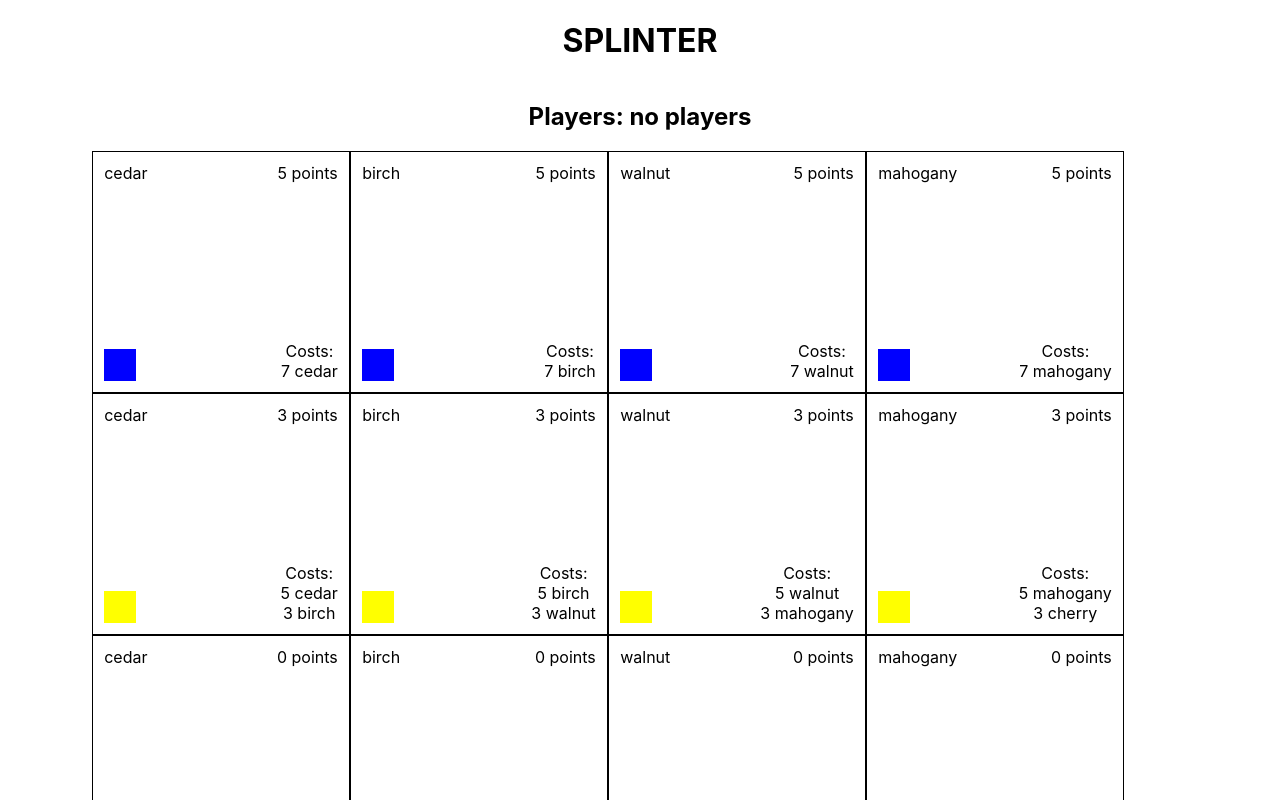
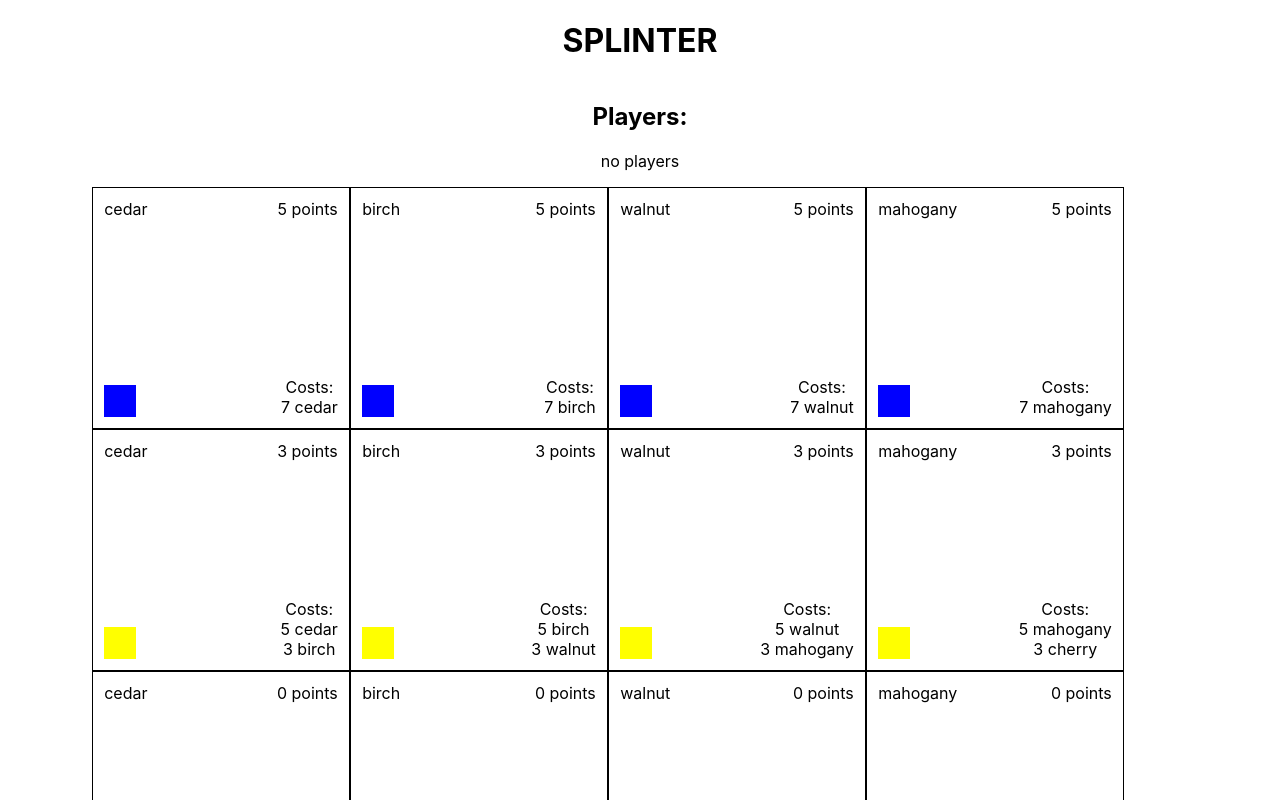
Before and after one commit to innocuous-symmetry/splinter, a React (Create React App) app in the folder client/: page /gameboard in a window 1280 px wide. Shown: the top 800 px of the page. Built offline with nearby package versions, Linux system fonts and the light colour scheme.

Commit message:
key mapping

```diff
--- a/client/package.json
+++ b/client/package.json
@@ -10,6 +10,7 @@
     "react-dom": "^18.0.0",
     "react-router-dom": "^6.2.2",
     "react-scripts": "5.0.0",
+    "uuid": "^8.3.2",
     "web-vitals": "^2.1.4"
   },
   "scripts": {
--- a/client/src/components/Game/GameBoard.js
+++ b/client/src/components/Game/GameBoard.js
@@ -5,6 +5,8 @@ import Card from '../Cards/Card';
 import { TierOneDeck } from '../../store/TierOneDeck';
 import { TierTwoDeck } from '../../store/TierTwoDeck';
 import { TierThreeDeck } from '../../store/TierThreeDeck';
+
+import {v4} from 'uuid';
 
 export default function GameBoard() {
     const [state, dispatch] = useContext(Context);
@@ -26,7 +28,7 @@ export default function GameBoard() {
                 iter++;
 
                 if (!AllDecks[tier-1][iter-1]) continue;
-                newBoard.push(<Card state={AllDecks[tier-1][iter-1]} />);
+                newBoard.push(<Card key={`card-${v4()}`}state={AllDecks[tier-1][iter-1]} />);
             }
 
             switch (tier) {
@@ -58,7 +60,10 @@ export default function GameBoard() {
     return (
         <div className="gameboard">
             <h1 className="gameboard-title">SPLINTER</h1>
-            <h2>Players: {state.players}</h2>
+            <div>
+                <h2>Players:</h2>
+                {state.players.map(player => <p key={`player-${v4()}`}>{player}</p>)}
+            </div>
 
             <div className="gameboard-row">
                 {tierThree || 'Loading'}
--- a/client/src/components/GameConfigForms/LocalMultiForm.js
+++ b/client/src/components/GameConfigForms/LocalMultiForm.js
@@ -1,8 +1,10 @@
 import { useState, useEffect, useContext } from "react";
 import { Context } from "../../store/Store";
+import { useNavigate } from "react-router-dom";
 
 export default function LocalMultiForm() {
     const [state, dispatch] = useContext(Context);
+    const navigate = useNavigate();
 
     const [players, setPlayers] = useState(null);
     const [formVariant, setFormVariant] = useState(null);
@@ -67,6 +69,7 @@ export default function LocalMultiForm() {
         }
 
         dispatch({ type: "ADD PLAYERS", payload: toSubmit });
+        navigate('/gameboard');
     }
 
     return (
@@ -91,7 +94,7 @@ export default function LocalMultiForm() {
         <form className="player-input" style={{paddingBottom: '1rem'}}>
             {formVariant}
         </form>
-        <button href='/' onClick={handleStartGame}>Start game</button>
+        <button onClick={handleStartGame}>Start game</button>
         <button onClick={() => dispatch({type: "PRINT PLAYERS"})}>Get Players</button>
         </>
     )
```
Also changed, not shown: 1 other file (tests, documents, lock files or other folders).
